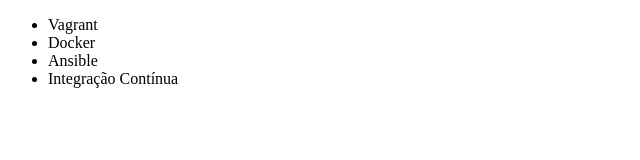
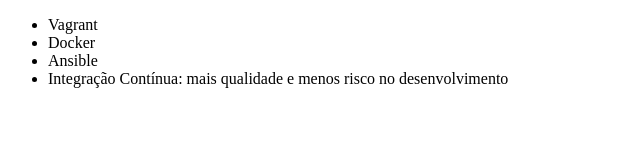
Before and after one commit to joao25102000silva/alura-git, a plain HTML site: page index.html in a window 1280 px wide. Shown: the whole page, without its empty margins (0-640 px from the left). Drawn offline with Linux system fonts and the light colour scheme.

Commit message:
Renomeando curso Integração Contínua: mais qualidade e menos risco no desenvolvimento

```diff
--- a/index.html
+++ b/index.html
@@ -9,7 +9,7 @@
             <li>Vagrant</li>
             <li>Docker</li>
             <li>Ansible</li>
-            <li>Integração Contínua</li>
+            <li>Integração Contínua: mais qualidade e menos risco no desenvolvimento</li>
         </ul>
     </body>
 </html>
```
